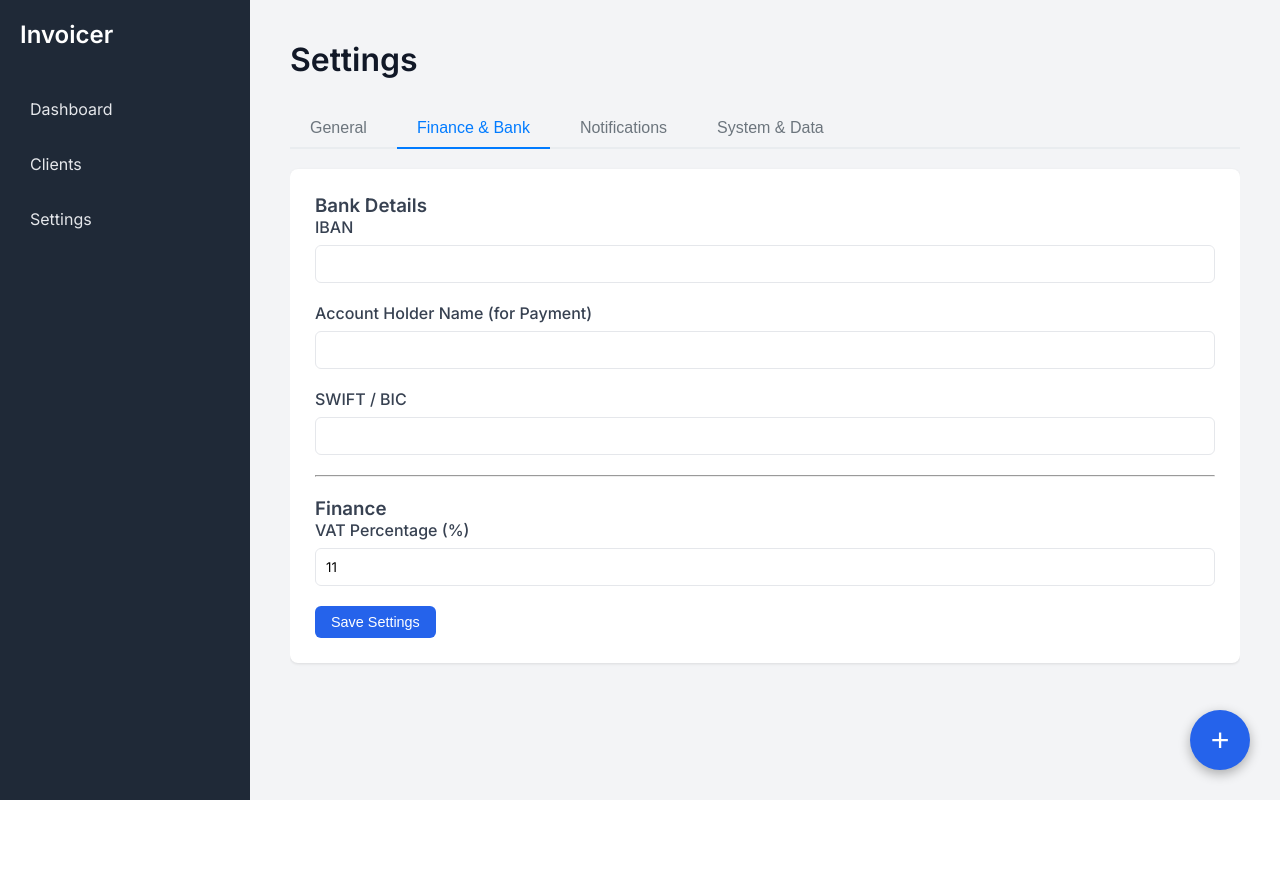
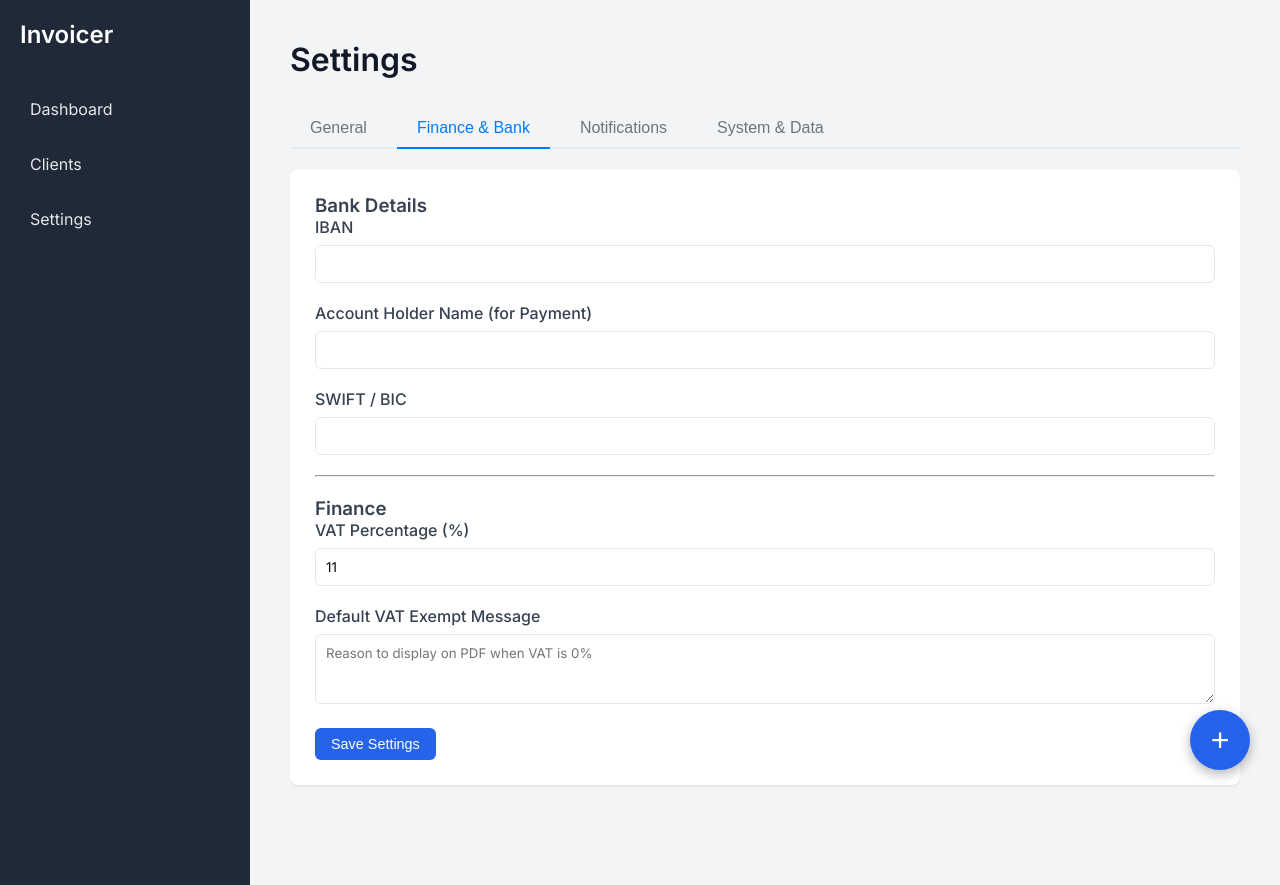
Before and after one commit to JosephLteif/Invoice-generator, a Flask app: page /settings in a window 1280 px wide, after a click on "Finance & Bank". Before the commit the page ends 800 px from the top, so only its background shows below. Run offline with Flask 3, Linux system fonts and the light colour scheme; parts of the project's set-up code (start-up, migrations or seed data) failed here and were passed over.

Commit message:
feat: Introduce custom VAT exemption reasons and a redesigned user interface with new invoice management pages.

```diff
--- a/app.py
+++ b/app.py
@@ -218,6 +218,7 @@ def create_invoice():
         date_issued = datetime.datetime.strptime(date_issued_str, '%Y-%m-%d').date() if date_issued_str else datetime.date.today()
         due_date = datetime.datetime.strptime(due_date_str, '%Y-%m-%d').date() if due_date_str else date_issued + datetime.timedelta(days=14)
         vat_exempt = request.form.get('vat_exempt') == 'true'
+        vat_exempt_reason = request.form.get('vat_exempt_reason')
         status = request.form.get('status', 'Draft')
 
         # Process Items
@@ -236,12 +237,14 @@ def create_invoice():
 
         if items:
             db_manager.create_invoice(
-                client_id, invoice_number, date_issued, due_date, items, vat_exempt, status
+                client_id, invoice_number, date_issued, due_date, items, vat_exempt, vat_exempt_reason, status
             )
             return redirect(url_for('dashboard'))
 
     clients = db_manager.get_clients()
-    return render_template('create_invoice.html', clients=clients, today=datetime.date.today())
+    settings = db_manager.get_settings()
+    default_reason = settings.get('default_vat_exempt_reason', '')
+    return render_template('create_invoice.html', clients=clients, today=datetime.date.today(), default_reason=default_reason)
 
 @app.route('/settings', methods=['GET', 'POST'])
 def settings():
@@ -258,6 +261,7 @@ def settings():
             'bank_swift': request.form.get('bank_swift'),
             'vat_percentage': request.form.get('vat_percentage'),
             'tax_id': request.form.get('tax_id'),
+            'default_vat_exempt_reason': request.form.get('default_vat_exempt_reason'),
             'discord_webhook_url': request.form.get('discord_webhook_url'),
         }
         db_manager.update_settings(settings_dict)
@@ -398,6 +402,7 @@ def edit_invoice(invoice_id):
         date_issued = datetime.datetime.strptime(date_issued_str, '%Y-%m-%d').date() if date_issued_str else datetime.date.today()
         due_date = datetime.datetime.strptime(due_date_str, '%Y-%m-%d').date() if due_date_str else date_issued + datetime.timedelta(days=14)
         vat_exempt = request.form.get('vat_exempt') == 'true'
+        vat_exempt_reason = request.form.get('vat_exempt_reason')
         status = request.form.get('status', 'Draft')
 
         descriptions = request.form.getlist('description[]')
@@ -415,13 +420,15 @@ def edit_invoice(invoice_id):
 
         if items:
             db_manager.update_invoice(
-                invoice_id, client_id, invoice_number, date_issued, due_date, items, vat_exempt, status
+                invoice_id, client_id, invoice_number, date_issued, due_date, items, vat_exempt, vat_exempt_reason, status
             )
             return redirect(url_for('dashboard'))
 
     invoice = db_manager.get_invoice_by_id(invoice_id)
     clients = db_manager.get_clients()
-    return render_template('edit_invoice.html', invoice=invoice, clients=clients)
+    settings = db_manager.get_settings()
+    default_reason = settings.get('default_vat_exempt_reason', '')
+    return render_template('edit_invoice.html', invoice=invoice, clients=clients, default_reason=default_reason)
 
 @app.route('/api/next-invoice-number')
 def next_invoice_number():
--- a/db_manager.py
+++ b/db_manager.py
@@ -17,6 +17,7 @@ def init_db():
             "bank_branch": "Bank Branch",
             "bank_swift": "SWIFTCODE",
             "vat_percentage": "11",
+            "default_vat_exempt_reason": "under current Lebanese law,\nno VAT for export services",
             "discord_webhook_url": ""
         }
         for k, v in defaults.items():
@@ -40,7 +41,7 @@ def get_client(client_id):
         return (c.id, c.name, c.address, c.email, c.phone, c.category, c.created_at)
     return None
 
-def create_invoice(client_id, invoice_number, date_issued, due_date, items, vat_exempt=False, status='Draft'):
+def create_invoice(client_id, invoice_number, date_issued, due_date, items, vat_exempt=False, vat_exempt_reason=None, status='Draft'):
     invoice = Invoice(
         client_id=client_id,
         invoice_number=invoice_number,
@@ -49,7 +50,8 @@ def create_invoice(client_id, invoice_number, date_issued, due_date, items, vat_
         status=status,
         # Calculate total
         total_amount=sum(i['quantity'] * i['rate'] for i in items),
-        vat_exempt=vat_exempt
+        vat_exempt=vat_exempt,
+        vat_exempt_reason=vat_exempt_reason
     )
     db.session.add(invoice)
     db.session.flush() # get ID
@@ -86,6 +88,7 @@ def get_invoices(status=None):
             inv.status,
             inv.total_amount,
             inv.vat_exempt,
+            inv.vat_exempt_reason,
             client.id
         ))
     return invoices
@@ -107,6 +110,7 @@ def get_client_invoices(client_id, status=None):
             inv.status,
             inv.total_amount,
             inv.vat_exempt,
+            inv.vat_exempt_reason,
             inv.client_id
         ))
     return invoices
@@ -135,6 +139,7 @@ def get_invoice_details(invoice_number):
         'status': invoice.status,
         'total_amount': invoice.total_amount,
         'vat_exempt': invoice.vat_exempt,
+        'vat_exempt_reason': invoice.vat_exempt_reason,
         'line_items': items
     }
 
@@ -193,7 +198,7 @@ def get_invoice_by_id(invoice_id):
         'line_items': items
     }
 
-def update_invoice(invoice_id, client_id, invoice_number, date_issued, due_date, items, vat_exempt=False, status='Draft'):
+def update_invoice(invoice_id, client_id, invoice_number, date_issued, due_date, items, vat_exempt=False, vat_exempt_reason=None, status='Draft'):
     invoice = Invoice.query.get(invoice_id)
     if not invoice:
         return
@@ -205,6 +210,7 @@ def update_invoice(invoice_id, client_id, invoice_number, date_issued, due_date,
     invoice.total_amount = sum(i['quantity'] * i['rate'] for i in items)
     invoice.status = status
     invoice.vat_exempt = vat_exempt
+    invoice.vat_exempt_reason = vat_exempt_reason
 
     # Replace items: simplest way is delete all and re-add
     for item in invoice.items:
@@ -273,7 +279,8 @@ def export_data():
             "due_date": i.due_date.isoformat() if i.due_date else None,
             "status": i.status,
             "total_amount": i.total_amount,
-            "vat_exempt": i.vat_exempt
+            "vat_exempt": i.vat_exempt,
+            "vat_exempt_reason": i.vat_exempt_reason
         })
 
     # Invoice Items
@@ -337,7 +344,8 @@ def import_data(data):
                 due_date=due_date,
                 status=i_data["status"],
                 total_amount=i_data["total_amount"],
-                vat_exempt=i_data.get("vat_exempt", False)
+                vat_exempt=i_data.get("vat_exempt", False),
+                vat_exempt_reason=i_data.get("vat_exempt_reason")
             )
             db.session.add(invoice)
 
--- a/models.py
+++ b/models.py
@@ -25,6 +25,7 @@ class Invoice(db.Model):
     status = db.Column(db.String, default='Draft')
     total_amount = db.Column(db.Float)
     vat_exempt = db.Column(db.Boolean, default=False)
+    vat_exempt_reason = db.Column(db.String)
 
     items = db.relationship('InvoiceItem', backref='invoice', lazy=True, cascade="all, delete-orphan")
 
--- a/static/style.css
+++ b/static/style.css
@@ -164,6 +164,14 @@ textarea {
     border: 1px solid var(--border-color);
     border-radius: 6px;
     font-family: inherit;
+}
+
+input[type="checkbox"] {
+    width: auto;
+}
+
+.hidden {
+    display: none;
 }
 
 .line-items {
--- a/templates/index.html
+++ b/templates/index.html
@@ -33,7 +33,7 @@
                 {% for inv in invoices %}
                 <tr>
                     <td>{{ inv[1] }}</td>
-                    <td><a href="{{ url_for('client_invoices', client_id=inv[7]) }}"
+                    <td><a href="{{ url_for('client_invoices', client_id=inv[8]) }}"
                             style="color: var(--primary-color); text-decoration: none; font-weight: 500;">{{ inv[2]
                             }}</a></td>
                     <td>{{ inv[3] }}</td>
--- a/templates/settings.html
+++ b/templates/settings.html
@@ -78,6 +78,11 @@
                     <label>VAT Percentage (%)</label>
                     <input type="number" name="vat_percentage" step="0.01"
                         value="{{ settings.get('vat_percentage', '11') }}">
+                </div>
+                <div class="form-group">
+                    <label>Default VAT Exempt Message</label>
+                    <textarea name="default_vat_exempt_reason" rows="3"
+                        placeholder="Reason to display on PDF when VAT is 0%">{{ settings.get('default_vat_exempt_reason', '') }}</textarea>
                 </div>
                 <button type="submit" class="btn btn-primary">Save Settings</button>
             </div>
```
Also changed, not shown: migrations/versions/d9ca41483bcf_added_vat_exempt_reason.py (added, +32 -0 lines), pdf_builder.py (+8 -1 lines), templates/client_invoices.html (+6 -2 lines), templates/create_invoice.html (+28 -2 lines), templates/edit_invoice.html (+29 -2 lines).
